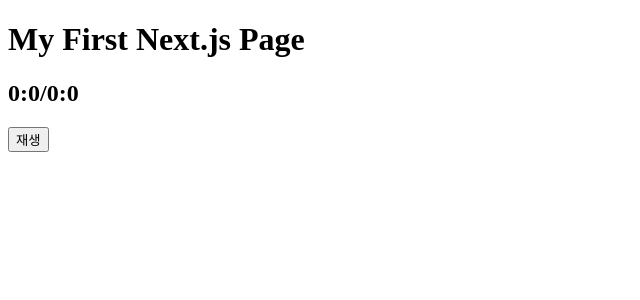
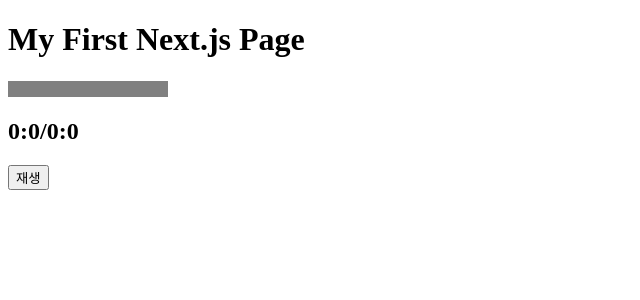
Before and after one commit to wiseseo/Team_Web_3_Client, a Next.js app: page / in a window 1280 px wide. Shown: the top 300 px of the page, without its empty margins (0-640 px from the left). Built offline with nearby package versions, Linux system fonts and the light colour scheme.

Commit message:
progress 바 styling 하기 #26

```diff
--- a/components/Audio.tsx
+++ b/components/Audio.tsx
@@ -1,4 +1,5 @@
 import * as React from "react";
+import ProgressBar from "./ProgressBar";
 
 interface Props {
   src: string;
@@ -28,10 +29,7 @@ const Audio: React.FC<Props> = ({ src }: Props): React.ReactElement => {
   };
   return (
     <div className="App">
-      <h2>
-        {Math.floor(now / 60)}:{Math.floor(now % 60)}/
-        {Math.floor(duration / 60)}:{Math.floor(duration % 60)}
-      </h2>
+      <ProgressBar current={now} duration={duration} />
       <audio
         preload="metadata"
         onLoadedMetadata={() => setDuration(audioRef.current.duration)}
--- /dev/null
+++ b/components/ProgressBar.tsx
@@ -0,0 +1,43 @@
+import * as React from "react";
+import styled from "styled-components";
+
+interface Props {
+  current: number;
+  duration: number;
+}
+const ProgressWrapper = styled.div`
+  progress[value] {
+    -webkit-appearance: none;
+    appearance: none;
+  }
+  progress[value]::-webkit-progress-value {
+    background-image: -webkit-linear-gradient(
+        -45deg,
+        transparent 33%,
+        rgba(0, 0, 0, 0.1) 33%,
+        rgba(0, 0, 0, 0.1) 66%,
+        transparent 66%
+      ),
+      -webkit-linear-gradient(top, rgba(255, 255, 255, 0.25), rgba(0, 0, 0, 0.25)),
+      -webkit-linear-gradient(left, #09c, #f44);
+
+    border-radius: 2px;
+    background-size: 35px 20px, 100% 100%, 100% 100%;
+  }
+`;
+
+const ProgressBar = ({ current, duration }: Props): React.ReactElement => {
+  return (
+    <div>
+      <ProgressWrapper>
+        <progress max={duration} value={current} />
+      </ProgressWrapper>
+      <h2>
+        {Math.floor(current / 60)}:{Math.floor(current % 60)}/
+        {Math.floor(duration / 60)}:{Math.floor(duration % 60)}
+      </h2>
+    </div>
+  );
+};
+
+export default ProgressBar;
```
